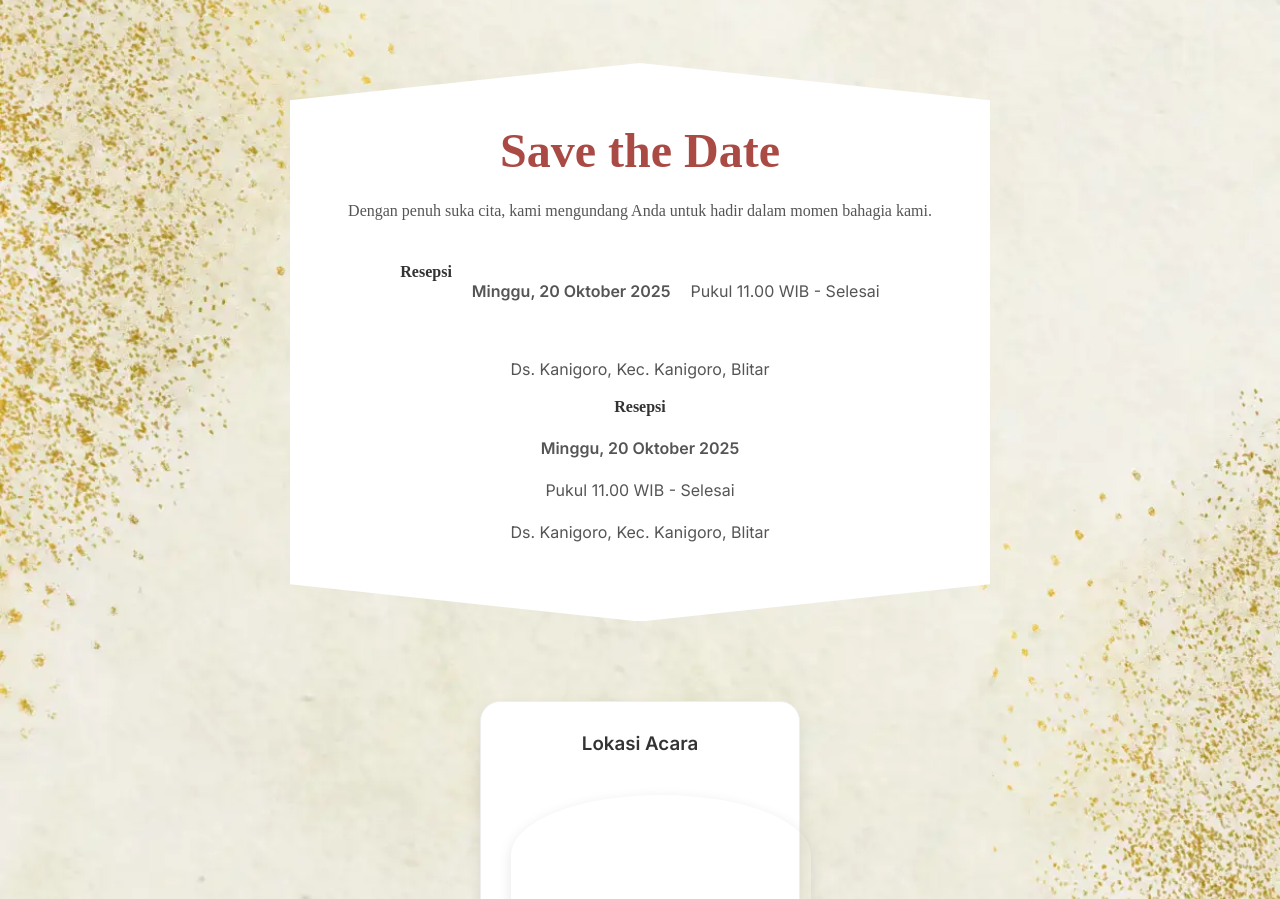
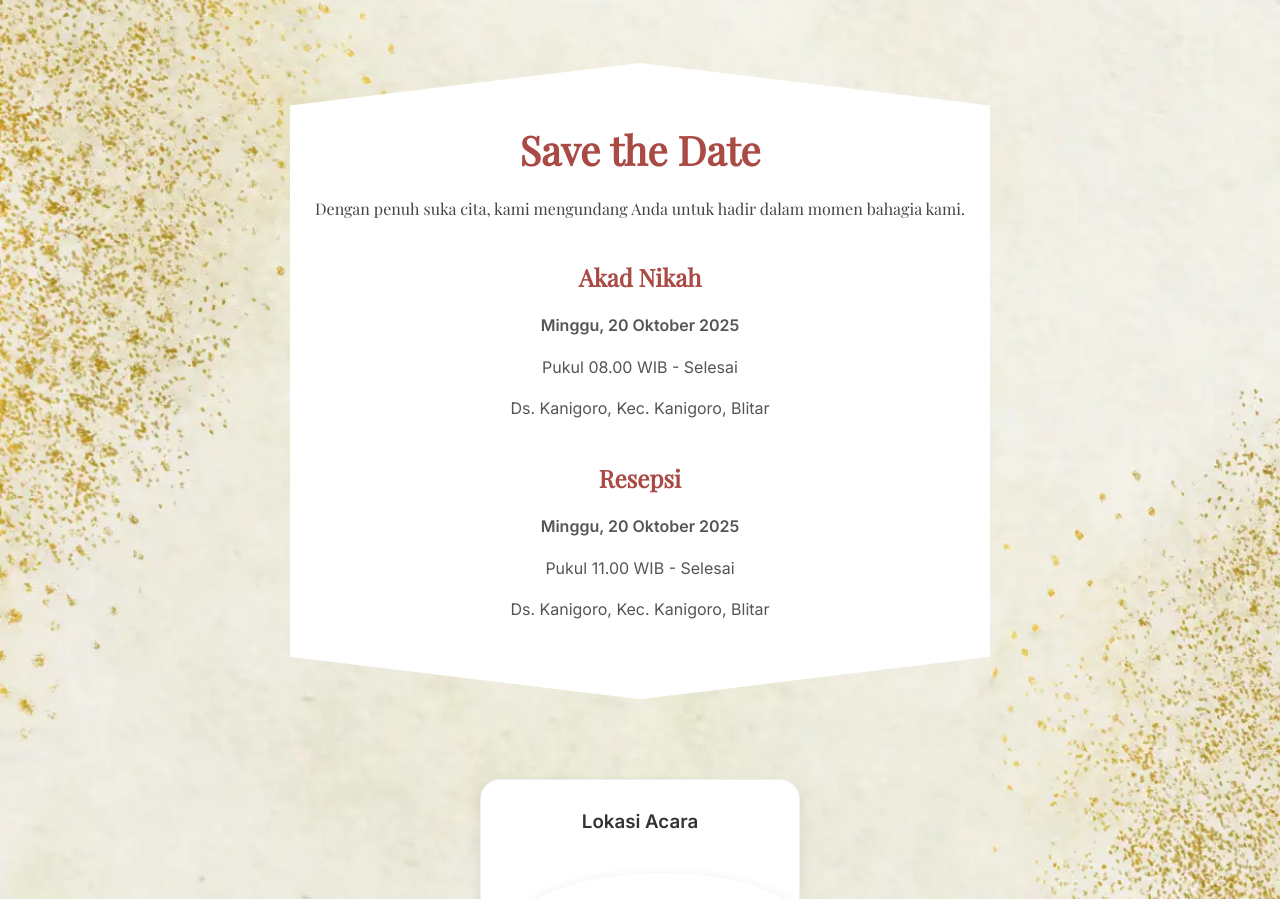
Before and after one commit to Bisnisku999/Bisnisku999.github.io, a website: page undangan.html in a window 1280 px wide. Shown: the part 2320-3219 px from the top of the page. Drawn offline with nearby package versions, Linux system fonts and the light colour scheme; grey boxes are pictures that could not be loaded.

Commit message:
Update undangan.html

```diff
--- a/undangan.html
+++ b/undangan.html
@@ -246,28 +246,34 @@
 
     <!-- Konten undangan -->
     <div style="position: relative; z-index: 1; padding: 60px 20px; text-align: center;">
-        <h2 style="font-family: 'Playfair Display: bold, cursive; font-size: 2.5rem; color: #aa4a44;">Save the Date</h2>
-        <p style="font-family: 'Playfair Display: serif, 1rem; color: #444;">Dengan penuh suka cita, kami mengundang Anda untuk hadir dalam momen bahagia kami.</p>
 
-        <div style="display: flex; flex-wrap: wrap; justify-content: center; margin-top: 40px; gap: 20px;">
+      <h2 style="font-family: 'Playfair Display', serif; font-weight: bold; font-size: 2.5rem; color: #aa4a44;">
+        Save the Date
+      </h2>
+      <p style="font-family: 'Playfair Display', serif; font-size: 1rem; color: #444;">
+        Dengan penuh suka cita, kami mengundang Anda untuk hadir dalam momen bahagia kami.
+      </p>
+
+      <!-- Akad Nikah -->
+      <div style="margin-top: 40px;">
+        <h2 style="font-family: 'Playfair Display', serif; font-size: 1.5rem; color: #aa4a44; font-weight: bold;">Akad Nikah</h2>
+        <p style="font-weight: 600;">Minggu, 20 Oktober 2025</p>
+        <p>Pukul 08.00 WIB - Selesai</p>
+        <p>Ds. Kanigoro, Kec. Kanigoro, Blitar</p>
+      </div>
+
       <!-- Resepsi -->
-            <h4 style="font-family: 'Playfair Display: bold, cursive; font-size: 2.5rem; color: #aa4a44;">Resepsi</h3>
+      <div style="margin-top: 40px;">
+        <h2 style="font-family: 'Playfair Display', serif; font-size: 1.5rem; color: #aa4a44; font-weight: bold;">Resepsi</h2>
         <p style="font-weight: 600;">Minggu, 20 Oktober 2025</p>
         <p>Pukul 11.00 WIB - Selesai</p>
         <p>Ds. Kanigoro, Kec. Kanigoro, Blitar</p>
       </div>
 
-          <!-- Resepsi -->
-            <h4 style="font-family: 'Playfair Display: bold, cursive; font-size: 2.5rem; color: #aa4a44;">Resepsi</h3>
-            <p style="font-weight: 600;">Minggu, 20 Oktober 2025</p>
-            <p>Pukul 11.00 WIB - Selesai</p>
-            <p>Ds. Kanigoro, Kec. Kanigoro, Blitar</p>
     </div>
   </div>
 </div>
 
-    </div>
-  </div>
 
   <!-- Lokasi Acara -->
   <div class="event-card" data-aos="fade-up">
```
Lines whose indentation alone changed are shown as unchanged.
